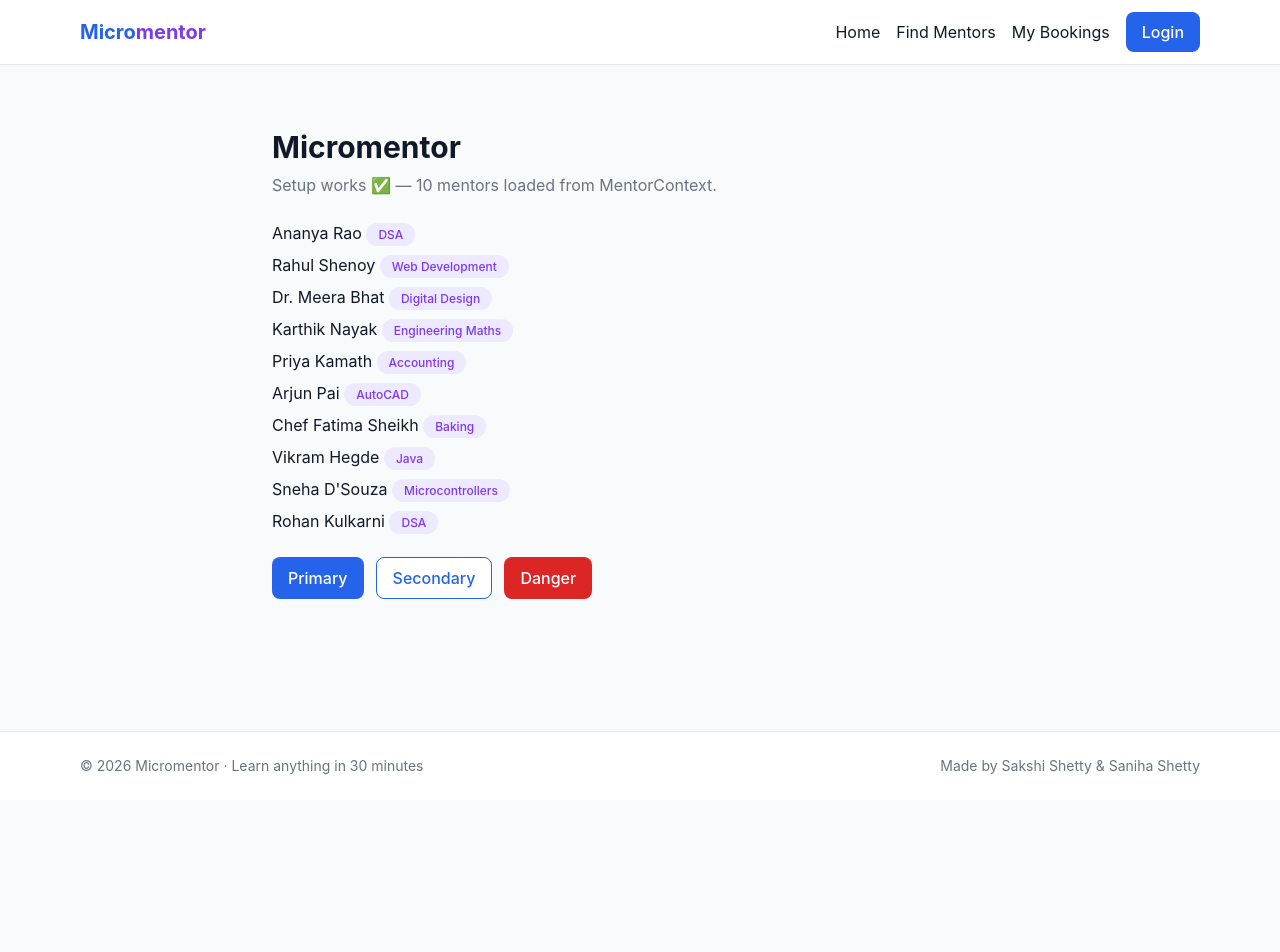
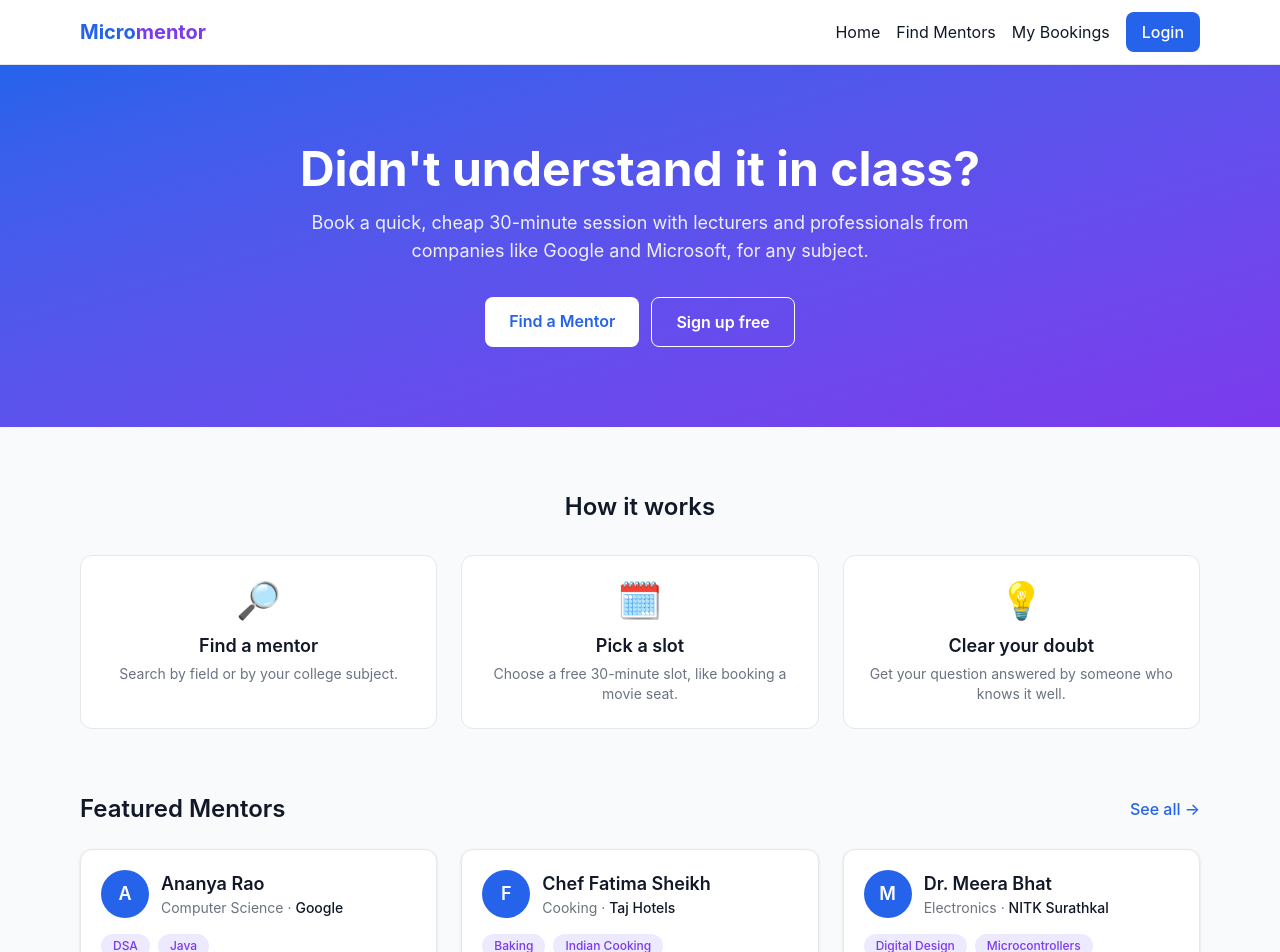
Before and after one commit to sakshisharathshetty/Micro-Mentor-, a Next.js app: page / in a window 1280 px wide. Shown: the top 952 px of the page. Before the commit the page ends 800 px from the top, so only its background shows below. Built offline with nearby package versions, Linux system fonts and the light colour scheme.

Commit message:
feat: add home page

```diff
--- a/app/page.js
+++ b/app/page.js
@@ -1,34 +1,70 @@
 "use client";
 // OWNER: Saniha — Issue #17 (Home page)
-// TODO: replace this with the real landing page from your wireframe:
-//   hero section, "How it works" (3 steps), and 3 featured mentors.
-// For now this is a TEST page that proves the contexts and components work.
+// Landing page: hero, "How it works" and 3 featured mentors.
 
-import { useMentors } from "@/context/MentorContext";
-import Button from "@/components/Button";
-import Badge from "@/components/Badge";
+import Link from "next/link";
+import { mentors } from "@/data/mentors";
+import MentorCard from "@/components/MentorCard";
 
 export default function HomePage() {
-  const { mentors } = useMentors();
+  // The 3 mentors with the highest rating
+  const featured = [...mentors].sort((a, b) => b.rating - a.rating).slice(0, 3);
+
+  const steps = [
+    { icon: "🔎", title: "Find a mentor", text: "Search by field or by your college subject." },
+    { icon: "🗓️", title: "Pick a slot", text: "Choose a free 30-minute slot, like booking a movie seat." },
+    { icon: "💡", title: "Clear your doubt", text: "Get your question answered by someone who knows it well." },
+  ];
 
   return (
-    <div className="mx-auto max-w-3xl px-4 py-16">
-      <h1 className="text-3xl font-bold">Micromentor</h1>
-      <p className="mt-2 text-[#6B7280]">Setup works ✅ — {mentors.length} mentors loaded from MentorContext.</p>
+    <div>
+      {/* Hero section */}
+      <section className="bg-gradient-to-br from-[#2563EB] to-[#7C3AED] text-white">
+        <div className="mx-auto max-w-6xl px-4 py-20 text-center">
+          <h1 className="text-4xl font-bold sm:text-5xl">Didn&apos;t understand it in class?</h1>
+          <p className="mx-auto mt-4 max-w-2xl text-lg text-white/90">
+            Book a quick, cheap 30-minute session with lecturers and professionals from companies like
+            Google and Microsoft, for any subject.
+          </p>
+          <div className="mt-8 flex flex-col justify-center gap-3 sm:flex-row">
+            <Link href="/mentors" className="rounded-lg bg-white px-6 py-3 font-semibold text-[#2563EB]">
+              Find a Mentor
+            </Link>
+            <Link href="/register" className="rounded-lg border border-white px-6 py-3 font-semibold text-white">
+              Sign up free
+            </Link>
+          </div>
+        </div>
+      </section>
 
-      <ul className="mt-6 space-y-2">
-        {mentors.map((m) => (
-          <li key={m.id}>
-            {m.name} <Badge text={m.subjects[0]} />
-          </li>
-        ))}
-      </ul>
+      {/* How it works */}
+      <section className="mx-auto max-w-6xl px-4 py-16">
+        <h2 className="text-center text-2xl font-semibold">How it works</h2>
+        <div className="mt-8 grid gap-6 sm:grid-cols-3">
+          {steps.map((step) => (
+            <div key={step.title} className="rounded-xl border border-[#E5E7EB] bg-white p-6 text-center">
+              <p className="text-4xl">{step.icon}</p>
+              <h3 className="mt-3 text-lg font-semibold">{step.title}</h3>
+              <p className="mt-1 text-sm text-[#6B7280]">{step.text}</p>
+            </div>
+          ))}
+        </div>
+      </section>
 
-      <div className="mt-6 flex gap-3">
-        <Button>Primary</Button>
-        <Button variant="secondary">Secondary</Button>
-        <Button variant="danger">Danger</Button>
-      </div>
+      {/* Featured mentors */}
+      <section className="mx-auto max-w-6xl px-4 pb-16">
+        <div className="flex items-center justify-between">
+          <h2 className="text-2xl font-semibold">Featured Mentors</h2>
+          <Link href="/mentors" className="font-medium text-[#2563EB] hover:underline">
+            See all →
+          </Link>
+        </div>
+        <div className="mt-6 grid gap-6 sm:grid-cols-2 lg:grid-cols-3">
+          {featured.map((m) => (
+            <MentorCard key={m.id} mentor={m} />
+          ))}
+        </div>
+      </section>
     </div>
   );
 }
```
